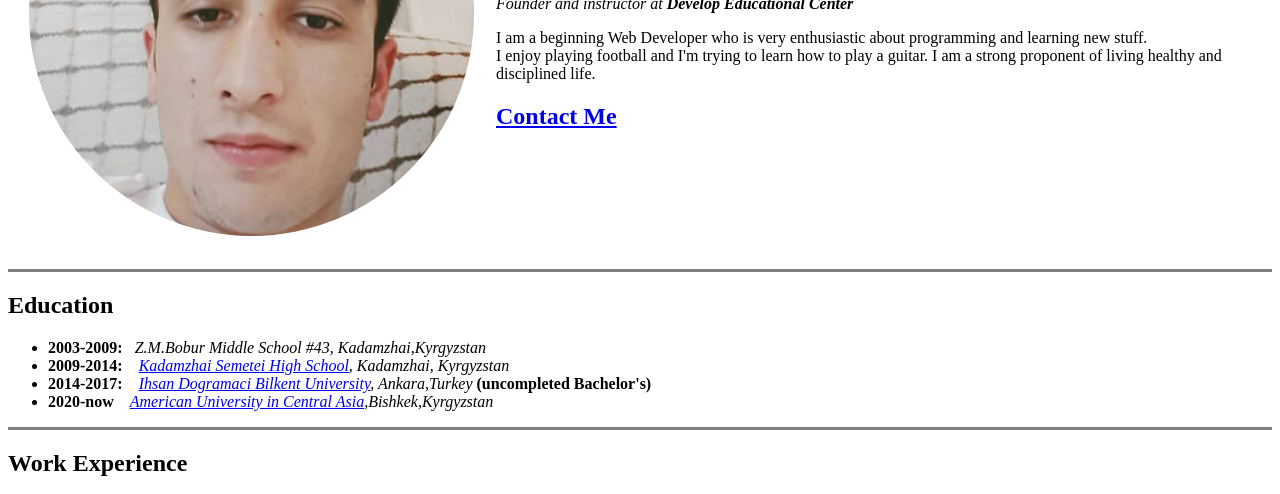
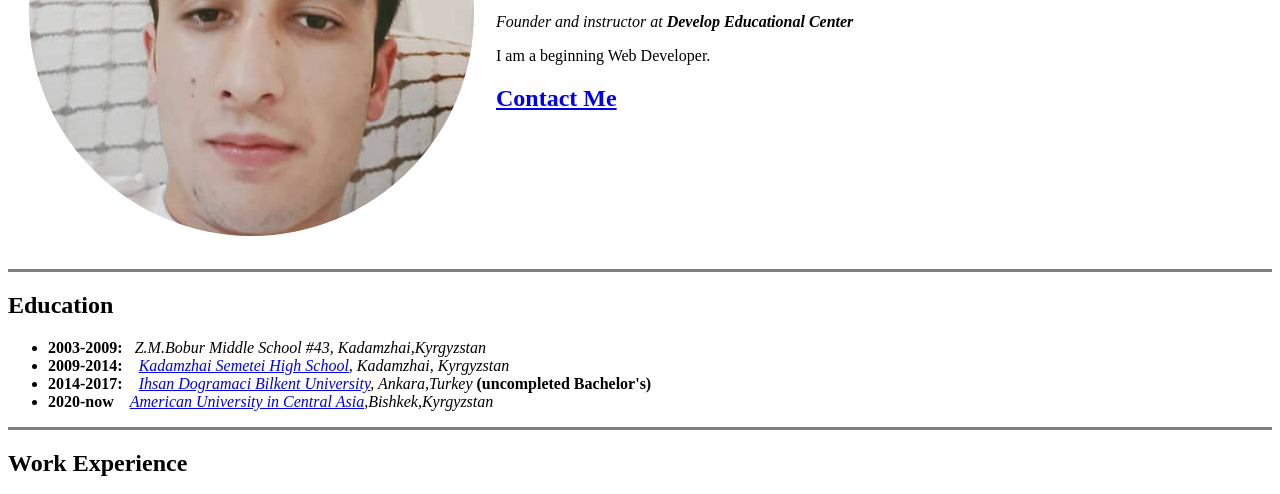
Before and after one commit to idrisov-u/My-cv, a plain HTML site: page index.html in a window 1280 px wide. Shown: the part 238-732 px from the top of the page. Drawn offline with Linux system fonts and the light colour scheme.

Commit message:
Update index.html

```diff
--- a/index.html
+++ b/index.html
@@ -13,8 +13,7 @@
       <td><h1>Umidzhon Idrisov</h1>
       <p><em>Software Engineering Sophomore Student at <strong><a href="https://www.auca.kg/">AUCA</a></strong></em></p>
       <p><em>Founder and instructor at <strong>Develop Educational Center</strong></em></p>
-      <p>I am a beginning Web Developer who is very enthusiastic about programming and learning new stuff.<br>
-        I enjoy playing football and I'm trying to learn how to play a guitar. I am a strong proponent of living healthy and disciplined life.</p>
+      <p>I am a beginning Web Developer.</p>
         <h2><a href="contact.html">Contact Me</a></h2></td>
     </tr>
 
```
